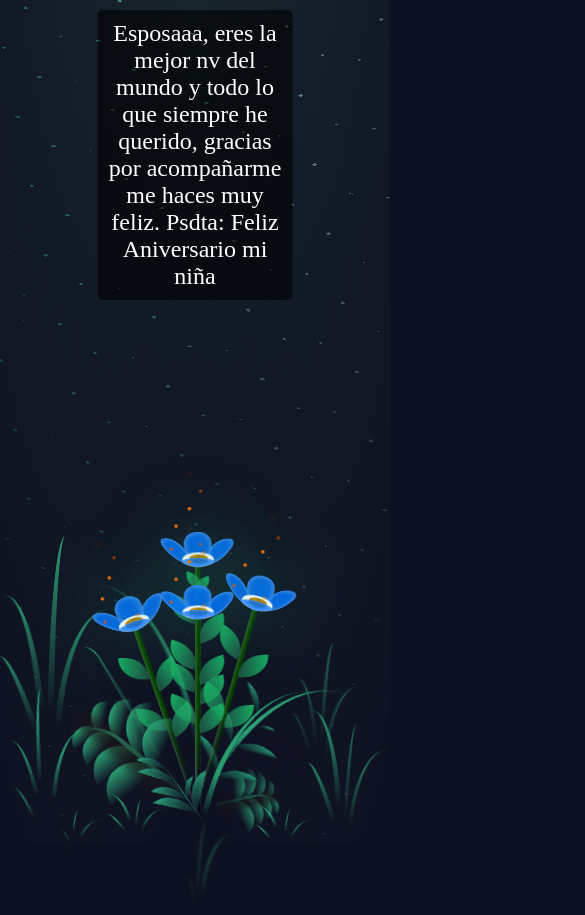
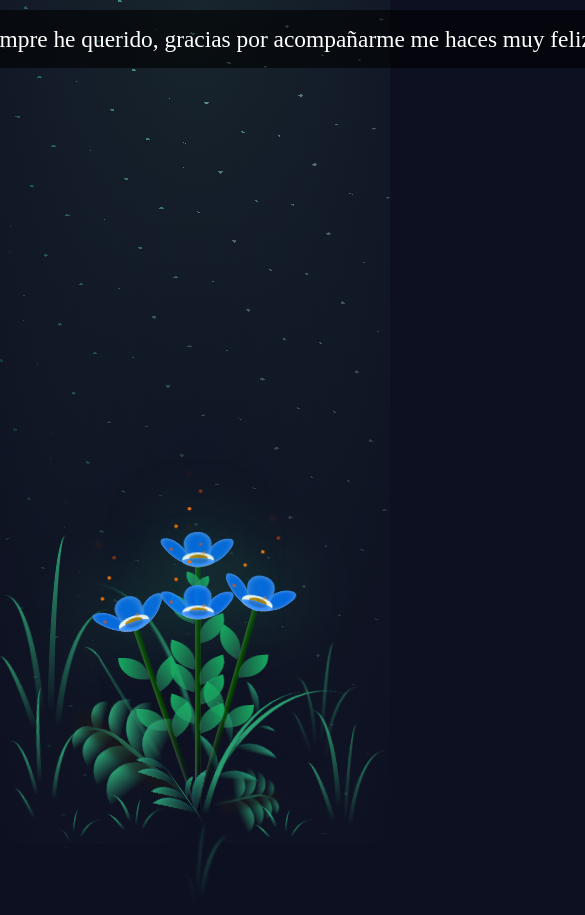
Before and after one commit to AlvaradoCoder/Aniversario, a plain HTML site: page FLORES.html in a window 390 px wide. Shown: the top 915 px of the page, 585 px wide, since content can reach past the window. Drawn offline with Linux system fonts and the light colour scheme.

Commit message:
Update main.css

```diff
--- a/css/main.css
+++ b/css/main.css
@@ -37,22 +37,39 @@ body {
   rgb(240, 240, 240));
 }
 
-.flower-text {
-  position: absolute; /* Posición absoluta para colocar el texto sobre las flores */
-  top: 10px; /* Ajusta según sea necesario para alejar el texto del borde superior */
-  left: 50%;
-  transform: translateX(-50%); /* Centra el texto horizontalmente */
-  color: white;
-  font-size: 24px; /* Ajusta según sea necesario */
-  background: rgba(0, 0, 0, 0.6); /* Fondo semitransparente */
-  padding: 10px;
-  border-radius: 5px;
-  z-index: 100; /* Asegúrate de que el texto esté por encima de otros elementos */
-  text-align: center;
+.container {
+  position: relative;
 }
 
-.container {
-  position: relative; /* Para que el texto se posicione correctamente dentro del contenedor */
+.flower-text {
+  position: absolute;
+  top: 10px;
+  left: 50%;
+  transform: translateX(-50%);
+  color: white;
+  font-size: 4vw; /* Tamaño de fuente basado en el ancho de la pantalla */
+  background: rgba(0, 0, 0, 0.6);
+  padding: 2vw; /* Espaciado relativo al ancho de la pantalla */
+  border-radius: 5px;
+  z-index: 100;
+  text-align: center;
+  white-space: nowrap;
+  overflow: hidden;
+  text-overflow: ellipsis;
+}
+
+@media (max-width: 768px) {
+  .flower-text {
+    font-size: 5vw; /* Tamaño ajustado para tablets y móviles grandes */
+    padding: 3vw;
+  }
+}
+
+@media (max-width: 480px) {
+  .flower-text {
+    font-size: 6vw; /* Tamaño ajustado para móviles pequeños */
+    padding: 4vw;
+  }
 }
 
 .flowers {
```
